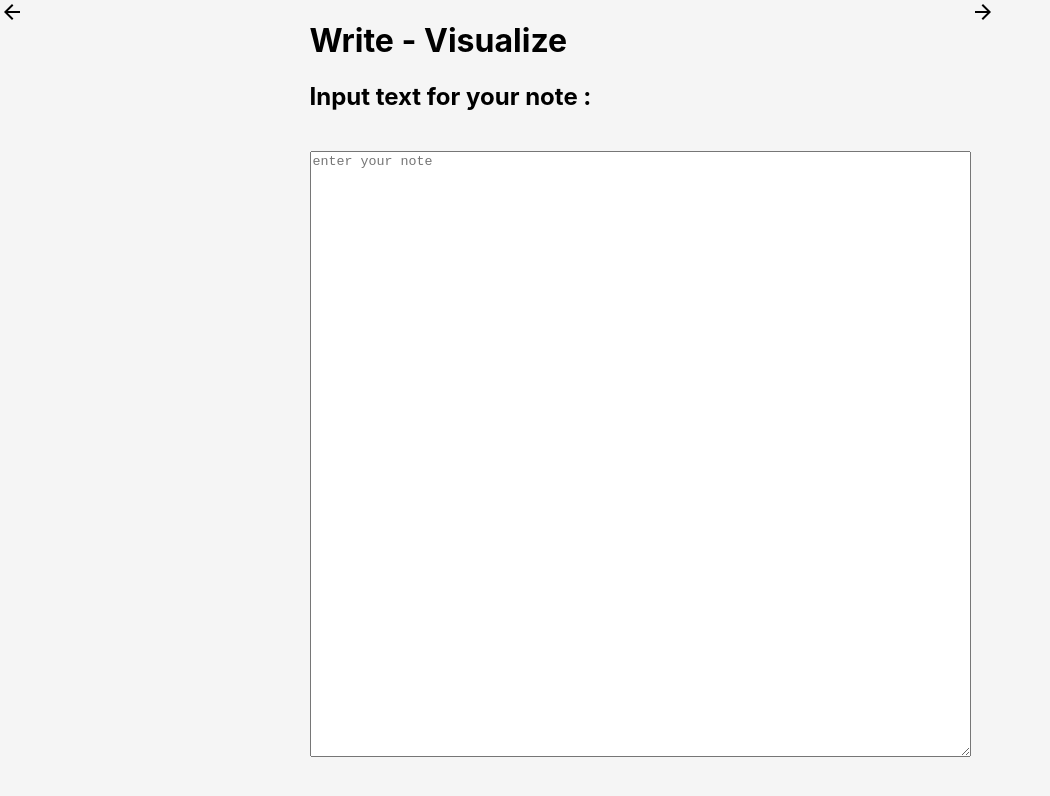
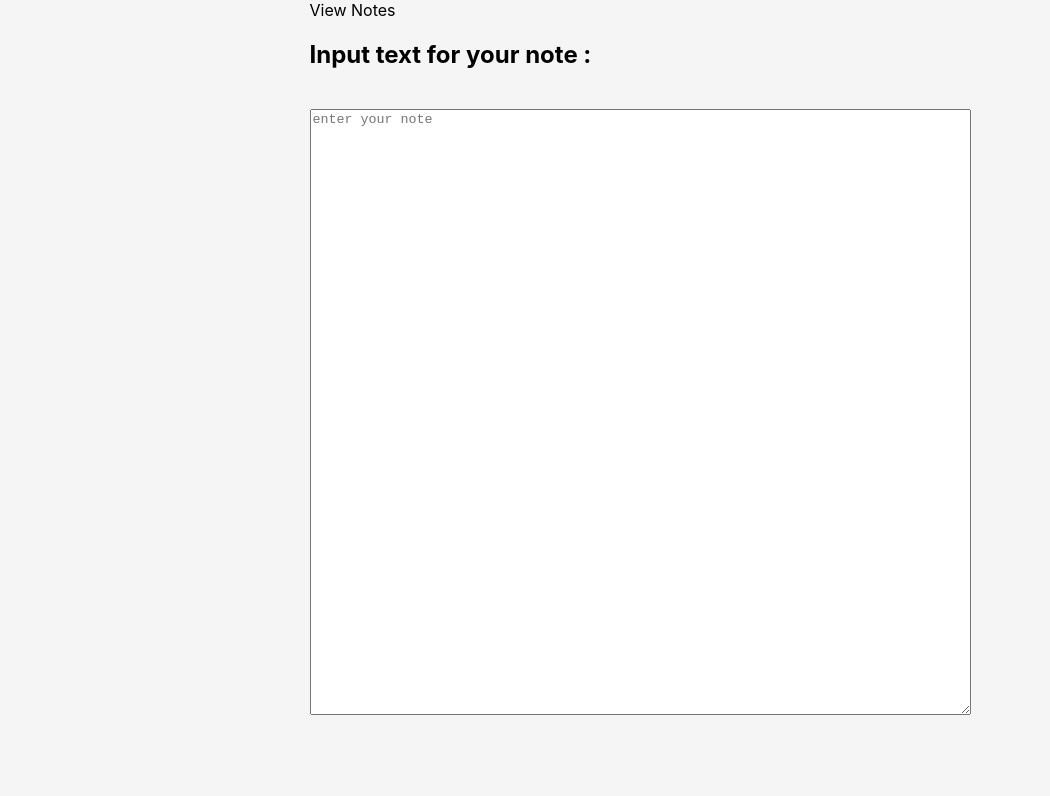
Before and after one commit to zakzc/toma_notas_front, a React (Create React App) app: page / in a window 1280 px wide. Shown: the top 796 px of the page, without its empty margins (0-1050 px from the left). Built offline with nearby package versions, Linux system fonts and the light colour scheme.

Commit message:
Make navigation between pages and visualise option scaffold page

```diff
--- a/public/index.html
+++ b/public/index.html
@@ -10,34 +10,13 @@
       content="Web site created using create-react-app"
     />
     <link rel="apple-touch-icon" href="%PUBLIC_URL%/logo192.png" />
-    <!--
-      manifest.json provides metadata used when your web app is installed on a
-      user's mobile device or desktop. See https://developers.google.com/web/fundamentals/web-app-manifest/
-    -->
+
     <link rel="manifest" href="%PUBLIC_URL%/manifest.json" />
-    <!--
-      Notice the use of %PUBLIC_URL% in the tags above.
-      It will be replaced with the URL of the `public` folder during the build.
-      Only files inside the `public` folder can be referenced from the HTML.
 
-      Unlike "/favicon.ico" or "favicon.ico", "%PUBLIC_URL%/favicon.ico" will
-      work correctly both with client-side routing and a non-root public URL.
-      Learn how to configure a non-root public URL by running `npm run build`.
-    -->
-    <title>React App</title>
+    <title>Toma Notas - Note Taker</title>
   </head>
   <body>
     <noscript>You need to enable JavaScript to run this app.</noscript>
     <div id="root"></div>
-    <!--
-      This HTML file is a template.
-      If you open it directly in the browser, you will see an empty page.
-
-      You can add webfonts, meta tags, or analytics to this file.
-      The build step will place the bundled scripts into the <body> tag.
-
-      To begin the development, run `npm start` or `yarn start`.
-      To create a production bundle, use `npm run build` or `yarn build`.
-    -->
   </body>
 </html>
--- a/src/pages/EntryPage.tsx
+++ b/src/pages/EntryPage.tsx
@@ -8,25 +8,33 @@ import ArrowForward from "@mui/icons-material/ArrowForward";
 import TextArea from "./TextArea";
 import LeftPanel from "./LeftPanel";
 import RightPanel from "./RightPanel";
+import Visualise from "./Visualise";
 
 export default function SidePanel(): JSX.Element {
   const [isOpenLeft, setIsOpenLeft] = useState(false);
   const [isOpenRight, setIsOpenRight] = useState(false);
+  // 0 for Write Mode, 1 for visualise mode
+  const [appMode, setAppMode] = useState(0);
   return (
     <div className="entryPageStyle">
       <div className="leftPanelStyle">
         <button onClick={() => setIsOpenLeft(!isOpenLeft)}>
-          {/* <svg data-testid="ArrowBack"></svg> */}
-          <ArrowBack />
+          {appMode === 1 ? <ArrowBack /> : <></>}
         </button>
         {isOpenLeft && <LeftPanel />}
       </div>
       <div className="textAreaStyle">
-        <TextArea />
+        {appMode === 0 ? (
+          <button onClick={() => setAppMode(1)}>View Notes</button>
+        ) : (
+          <button onClick={() => setAppMode(0)}>Write</button>
+        )}
+
+        {appMode === 0 ? <TextArea /> : <Visualise />}
       </div>
       <div className="rightPanelStyle">
         <button onClick={() => setIsOpenRight(!isOpenRight)}>
-          <ArrowForward />
+          {appMode === 1 ? <ArrowForward /> : <></>}
         </button>
         {isOpenRight && <RightPanel />}
       </div>
--- a/src/pages/TextArea.tsx
+++ b/src/pages/TextArea.tsx
@@ -6,7 +6,6 @@ export default function TextArea(): JSX.Element {
   console.log("-> ", inputText);
   return (
     <div>
-      <h1> Write - Visualize </h1>
       <h2>Input text for your note : </h2>
       <br />
       <textarea
--- /dev/null
+++ b/src/pages/Visualise.tsx
@@ -0,0 +1,10 @@
+import React from "react";
+import "../Styles/LogInPageStyle.css";
+
+export default function Visualise(): JSX.Element {
+  return (
+    <div>
+      <h1>Visualise your notes </h1>
+    </div>
+  );
+}
```
